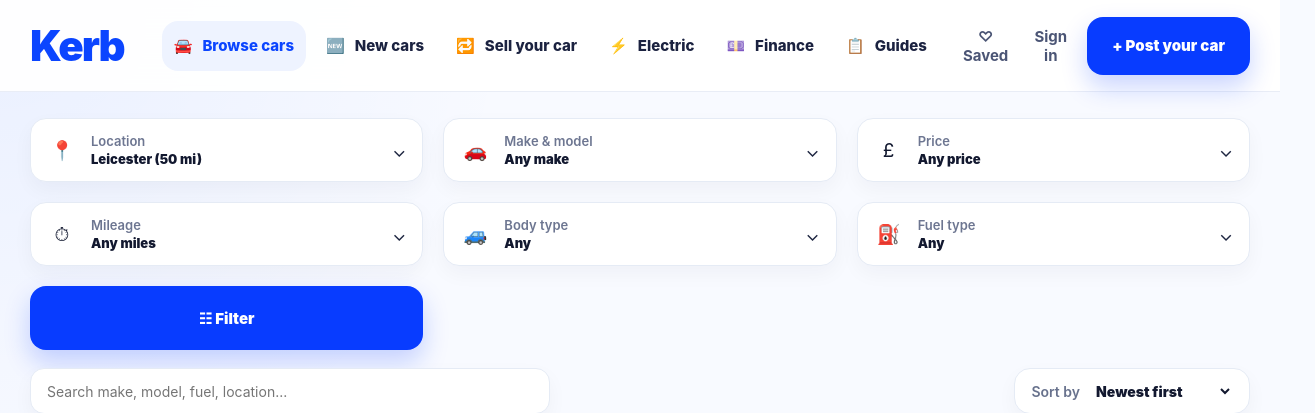
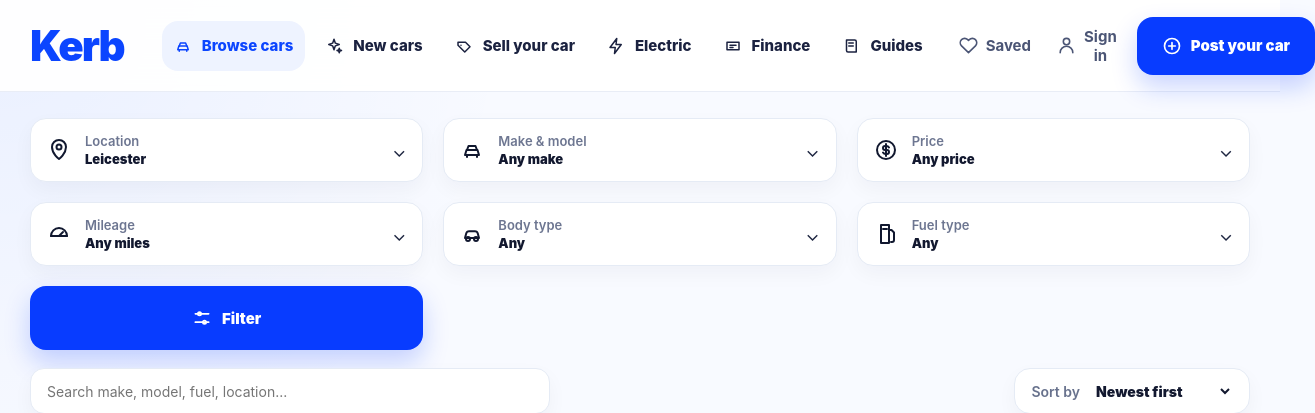
Before and after one commit to Abzgetzit/kerb, a Next.js app: page /browse in a window 1280 px wide. Shown: the top 413 px of the page, 1315 px wide, since content can reach past the window. Built offline with nearby package versions, Linux system fonts and the light colour scheme; no server answers; the database is empty.

Commit message:
Update page.js

```diff
--- a/app/browse/page.js
+++ b/app/browse/page.js
@@ -92,8 +92,129 @@ function getYearText(car) {
   return "";
 }
 
-function Icon({ children }) {
-  return <span className="icon">{children}</span>;
+function SvgIcon({ name }) {
+  const icons = {
+    car: (
+      <>
+        <path d="M5 17h14l-1.5-5h-11L5 17Z" />
+        <path d="M7 17v2" />
+        <path d="M17 17v2" />
+        <path d="M7 12l1.5-4h7L17 12" />
+      </>
+    ),
+    new: (
+      <>
+        <path d="M12 3l1.8 5.2L19 10l-5.2 1.8L12 17l-1.8-5.2L5 10l5.2-1.8L12 3Z" />
+        <path d="M19 15l.8 2.2L22 18l-2.2.8L19 21l-.8-2.2L16 18l2.2-.8L19 15Z" />
+      </>
+    ),
+    sell: (
+      <>
+        <path d="M4 7h10l6 6-7 7-9-9V7Z" />
+        <path d="M8 11h.01" />
+      </>
+    ),
+    electric: <path d="M13 2L4 14h7l-1 8 9-12h-7l1-8Z" />,
+    finance: (
+      <>
+        <path d="M4 7h16v10H4z" />
+        <path d="M8 11h8" />
+        <path d="M8 14h4" />
+      </>
+    ),
+    guides: (
+      <>
+        <path d="M6 4h11a2 2 0 0 1 2 2v14H8a2 2 0 0 1-2-2V4Z" />
+        <path d="M9 8h6" />
+        <path d="M9 12h6" />
+      </>
+    ),
+    heart: (
+      <path d="M20.8 4.6a5.5 5.5 0 0 0-7.8 0L12 5.6l-1-1a5.5 5.5 0 0 0-7.8 7.8l1 1L12 21l7.8-7.6 1-1a5.5 5.5 0 0 0 0-7.8Z" />
+    ),
+    user: (
+      <>
+        <path d="M20 21a8 8 0 0 0-16 0" />
+        <circle cx="12" cy="7" r="4" />
+      </>
+    ),
+    plus: (
+      <>
+        <circle cx="12" cy="12" r="9" />
+        <path d="M12 8v8" />
+        <path d="M8 12h8" />
+      </>
+    ),
+    location: (
+      <>
+        <path d="M12 21s7-5.2 7-12a7 7 0 0 0-14 0c0 6.8 7 12 7 12Z" />
+        <circle cx="12" cy="9" r="2.5" />
+      </>
+    ),
+    price: (
+      <>
+        <circle cx="12" cy="12" r="9" />
+        <path d="M15 9.5A3 3 0 0 0 12.4 8H11a2 2 0 0 0 0 4h2a2 2 0 0 1 0 4h-1.4A3 3 0 0 1 9 14.5" />
+        <path d="M12 6v12" />
+      </>
+    ),
+    mileage: (
+      <>
+        <path d="M4 14a8 8 0 0 1 16 0" />
+        <path d="M12 14l4-4" />
+        <path d="M4 14h16" />
+      </>
+    ),
+    body: (
+      <>
+        <path d="M5 16h14l-1.2-4.5a3 3 0 0 0-2.9-2.2H9.1a3 3 0 0 0-2.9 2.2L5 16Z" />
+        <circle cx="8" cy="17" r="2" />
+        <circle cx="16" cy="17" r="2" />
+      </>
+    ),
+    fuel: (
+      <>
+        <path d="M7 3h8v18H7z" />
+        <path d="M15 8h2.5L20 10.5V18a2 2 0 0 1-2 2h-1" />
+        <path d="M9 7h4" />
+      </>
+    ),
+    sliders: (
+      <>
+        <path d="M4 7h16" />
+        <path d="M4 17h16" />
+        <circle cx="9" cy="7" r="2" />
+        <circle cx="15" cy="17" r="2" />
+      </>
+    ),
+    shield: (
+      <>
+        <path d="M12 22s8-4 8-10V5l-8-3-8 3v7c0 6 8 10 8 10Z" />
+        <path d="M9 12l2 2 4-5" />
+      </>
+    ),
+    camera: (
+      <>
+        <path d="M4 8h4l2-3h4l2 3h4v11H4z" />
+        <circle cx="12" cy="13" r="3" />
+      </>
+    ),
+  };
+
+  return (
+    <svg
+      className="svg-icon"
+      viewBox="0 0 24 24"
+      fill="none"
+      stroke="currentColor"
+      strokeWidth="2"
+      strokeLinecap="round"
+      strokeLinejoin="round"
+      aria-hidden="true"
+    >
+      {icons[name]}
+    </svg>
+  );
 }
 
 export default function BrowsePage() {
@@ -191,30 +312,50 @@ export default function BrowsePage() {
 
           <nav className="nav">
             <Link href="/browse" className="nav-item active">
-              <span>🚘</span> Browse cars
+              <SvgIcon name="car" />
+              Browse cars
             </Link>
+
             <Link href="/browse" className="nav-item">
-              <span>🆕</span> New cars
+              <SvgIcon name="new" />
+              New cars
             </Link>
+
             <Link href="/post-car" className="nav-item">
-              <span>🔁</span> Sell your car
+              <SvgIcon name="sell" />
+              Sell your car
             </Link>
+
             <Link href="/browse" className="nav-item">
-              <span>⚡</span> Electric
+              <SvgIcon name="electric" />
+              Electric
             </Link>
+
             <Link href="/browse" className="nav-item">
-              <span>💷</span> Finance
+              <SvgIcon name="finance" />
+              Finance
             </Link>
+
             <Link href="/browse" className="nav-item">
-              <span>📋</span> Guides
+              <SvgIcon name="guides" />
+              Guides
             </Link>
           </nav>
 
           <div className="top-actions">
-            <button className="saved-button">♡ Saved</button>
-            <button className="signin-button">Sign in</button>
+            <button className="saved-button" type="button">
+              <SvgIcon name="heart" />
+              Saved
+            </button>
+
+            <button className="signin-button" type="button">
+              <SvgIcon name="user" />
+              Sign in
+            </button>
+
             <Link href="/post-car" className="post-button">
-              + Post your car
+              <SvgIcon name="plus" />
+              Post your car
             </Link>
           </div>
         </header>
@@ -222,16 +363,16 @@ export default function BrowsePage() {
         <section className="filters-section">
           <div className="filters-grid">
             <div className="filter-card">
-              <Icon>📍</Icon>
+              <SvgIcon name="location" />
               <div>
                 <p>Location</p>
-                <strong>Leicester (50 mi)</strong>
+                <strong>Leicester</strong>
               </div>
               <span className="chevron">⌄</span>
             </div>
 
             <div className="filter-card">
-              <Icon>🚗</Icon>
+              <SvgIcon name="car" />
               <div>
                 <p>Make & model</p>
                 <strong>Any make</strong>
@@ -240,7 +381,7 @@ export default function BrowsePage() {
             </div>
 
             <div className="filter-card">
-              <Icon>£</Icon>
+              <SvgIcon name="price" />
               <div>
                 <p>Price</p>
                 <strong>Any price</strong>
@@ -249,7 +390,7 @@ export default function BrowsePage() {
             </div>
 
             <div className="filter-card">
-              <Icon>⏱</Icon>
+              <SvgIcon name="mileage" />
               <div>
                 <p>Mileage</p>
                 <strong>Any miles</strong>
@@ -258,7 +399,7 @@ export default function BrowsePage() {
             </div>
 
             <div className="filter-card">
-              <Icon>🚙</Icon>
+              <SvgIcon name="body" />
               <div>
                 <p>Body type</p>
                 <strong>Any</strong>
@@ -267,7 +408,7 @@ export default function BrowsePage() {
             </div>
 
             <div className="filter-card">
-              <Icon>⛽</Icon>
+              <SvgIcon name="fuel" />
               <div>
                 <p>Fuel type</p>
                 <strong>Any</strong>
@@ -275,7 +416,10 @@ export default function BrowsePage() {
               <span className="chevron">⌄</span>
             </div>
 
-            <button className="filter-button">☷ Filter</button>
+            <button className="filter-button" type="button">
+              <SvgIcon name="sliders" />
+              Filter
+            </button>
           </div>
 
           <div className="search-row">
@@ -339,9 +483,11 @@ export default function BrowsePage() {
                 const mileage = getMileage(car);
                 const year = getYearText(car);
                 const location = car.location || car.city || car.postcode || "";
-                const price = car.price || car.asking_price || car.listing_price;
+                const price =
+                  car.price || car.asking_price || car.listing_price;
                 const sellerType =
-                  car.seller_type || (index % 2 === 0 ? "Approved dealer" : "Private seller");
+                  car.seller_type ||
+                  (index % 2 === 0 ? "Approved dealer" : "Private seller");
 
                 return (
                   <article className="car-card" key={car.id || index}>
@@ -361,14 +507,20 @@ export default function BrowsePage() {
                             : "seller-badge dealer"
                         }
                       >
+                        <SvgIcon name="shield" />
                         {sellerType.toLowerCase().includes("private")
-                          ? "▣ Private seller"
-                          : "▣ Approved dealer"}
+                          ? "Private seller"
+                          : "Approved dealer"}
                       </div>
 
-                      <button className="heart-button">♡</button>
+                      <button className="heart-button" type="button">
+                        <SvgIcon name="heart" />
+                      </button>
 
-                      <div className="photo-count">▣ 1/20</div>
+                      <div className="photo-count">
+                        <SvgIcon name="camera" />
+                        1/20
+                      </div>
                     </div>
 
                     <div className="card-body">
@@ -377,7 +529,7 @@ export default function BrowsePage() {
 
                       <div className="price-location">
                         <strong>{formatPrice(price)}</strong>
-                        {location && <span>📍 {location}</span>}
+                        {location && <span>{location}</span>}
                       </div>
 
                       <div className="specs">
@@ -426,8 +578,18 @@ export default function BrowsePage() {
         .browse-page {
           min-height: 100vh;
           background:
-            radial-gradient(circle at top left, rgba(0, 72, 255, 0.06), transparent 34%),
+            radial-gradient(
+              circle at top left,
+              rgba(0, 72, 255, 0.06),
+              transparent 34%
+            ),
             #f8faff;
+        }
+
+        .svg-icon {
+          width: 20px;
+          height: 20px;
+          flex: 0 0 auto;
         }
 
         .topbar {
@@ -473,6 +635,11 @@ export default function BrowsePage() {
           white-space: nowrap;
         }
 
+        .nav-item .svg-icon {
+          width: 18px;
+          height: 18px;
+        }
+
         .nav-item.active {
           color: #0b45ff;
           background: #eef3ff;
@@ -492,6 +659,15 @@ export default function BrowsePage() {
           font-size: 15px;
           font-weight: 700;
           cursor: pointer;
+          display: inline-flex;
+          align-items: center;
+          gap: 8px;
+        }
+
+        .saved-button .svg-icon,
+        .signin-button .svg-icon {
+          width: 19px;
+          height: 19px;
         }
 
         .post-button {
@@ -499,6 +675,7 @@ export default function BrowsePage() {
           display: inline-flex;
           align-items: center;
           justify-content: center;
+          gap: 9px;
           padding: 0 25px;
           border-radius: 16px;
           background: #083cff;
@@ -507,6 +684,11 @@ export default function BrowsePage() {
           font-weight: 900;
           box-shadow: 0 12px 26px rgba(8, 60, 255, 0.22);
           white-space: nowrap;
+        }
+
+        .post-button .svg-icon {
+          width: 20px;
+          height: 20px;
         }
 
         .filters-section {
@@ -533,15 +715,10 @@ export default function BrowsePage() {
           min-width: 0;
         }
 
-        .icon {
-          width: 30px;
-          height: 30px;
-          display: inline-flex;
-          align-items: center;
-          justify-content: center;
-          font-size: 19px;
+        .filter-card .svg-icon {
+          width: 24px;
+          height: 24px;
           color: #11182f;
-          flex: 0 0 auto;
         }
 
         .filter-card div {
@@ -581,6 +758,10 @@ export default function BrowsePage() {
           font-weight: 950;
           cursor: pointer;
           box-shadow: 0 12px 26px rgba(8, 60, 255, 0.22);
+          display: inline-flex;
+          align-items: center;
+          justify-content: center;
+          gap: 10px;
         }
 
         .search-row {
@@ -699,11 +880,17 @@ export default function BrowsePage() {
           height: 30px;
           display: inline-flex;
           align-items: center;
+          gap: 6px;
           padding: 0 12px;
           border-radius: 8px;
           font-size: 12px;
           font-weight: 950;
           box-shadow: 0 8px 20px rgba(0, 0, 0, 0.08);
+        }
+
+        .seller-badge .svg-icon {
+          width: 14px;
+          height: 14px;
         }
 
         .seller-badge.dealer {
@@ -720,16 +907,22 @@ export default function BrowsePage() {
           position: absolute;
           right: 12px;
           top: 12px;
-          width: 34px;
-          height: 34px;
+          width: 38px;
+          height: 38px;
           border-radius: 50%;
           border: none;
           background: rgba(16, 22, 42, 0.3);
           color: white;
-          font-size: 25px;
-          line-height: 1;
           cursor: pointer;
           backdrop-filter: blur(5px);
+          display: inline-flex;
+          align-items: center;
+          justify-content: center;
+        }
+
+        .heart-button .svg-icon {
+          width: 21px;
+          height: 21px;
         }
 
         .photo-count {
@@ -739,12 +932,18 @@ export default function BrowsePage() {
           height: 26px;
           display: inline-flex;
           align-items: center;
+          gap: 5px;
           padding: 0 9px;
           border-radius: 7px;
           background: white;
           color: #151b32;
           font-size: 12px;
           font-weight: 900;
+        }
+
+        .photo-count .svg-icon {
+          width: 13px;
+          height: 13px;
         }
 
         .card-body {
```
